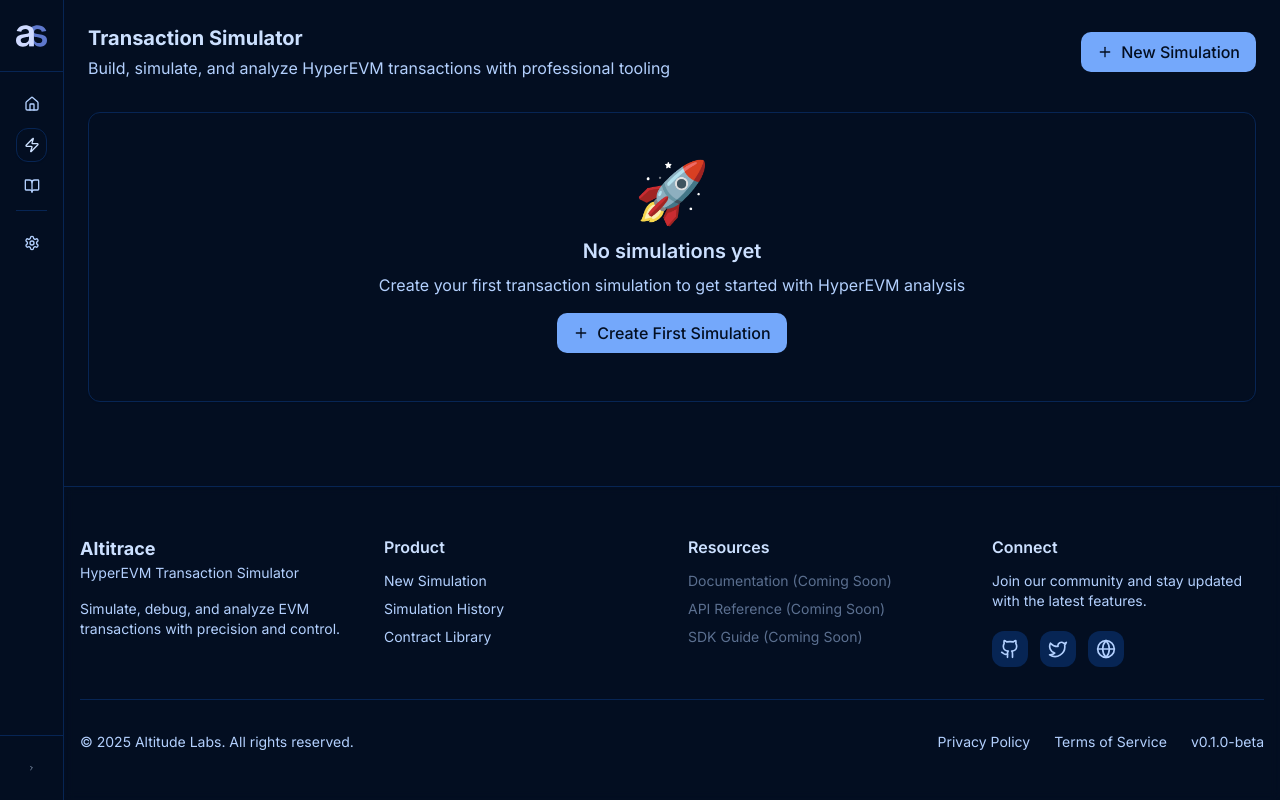
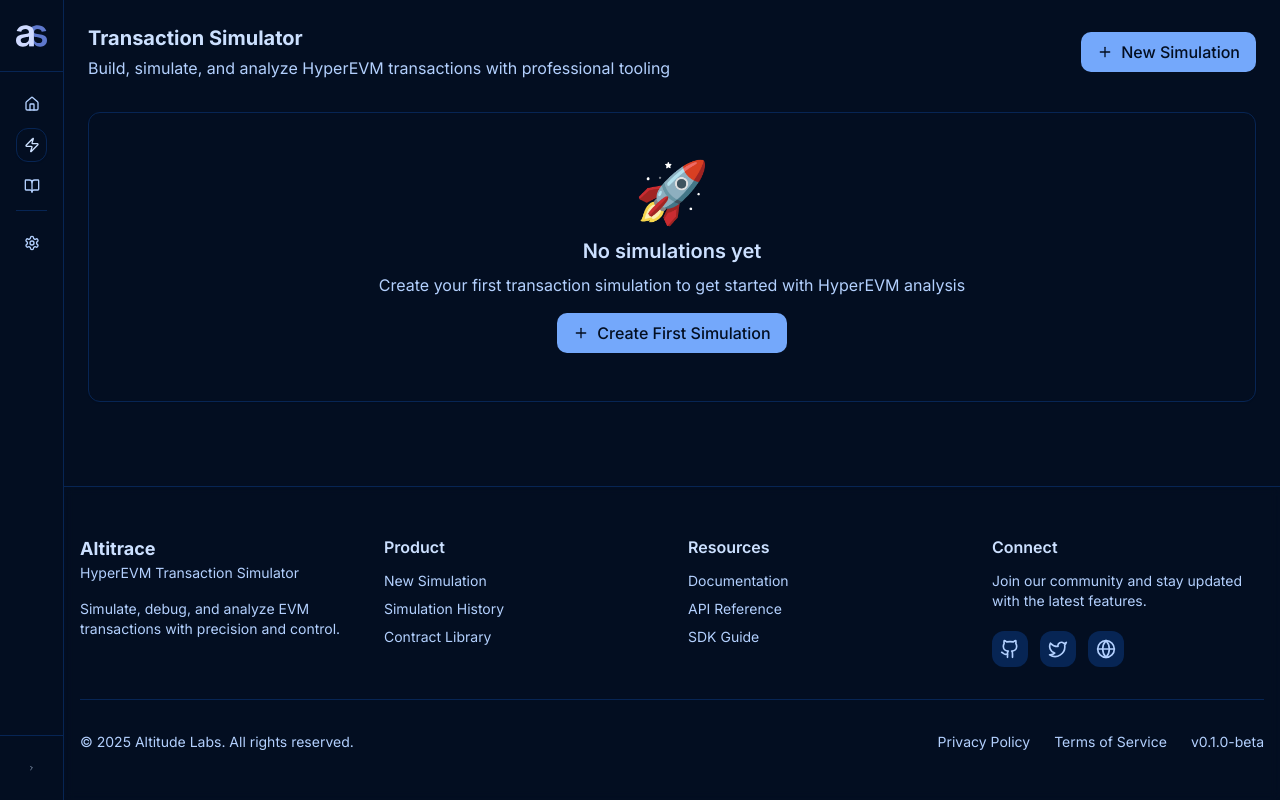
Before and after one commit to altitude-labs/altitrace, a Next.js app in the folder packages/frontend/: page /simulator in a window 1280 px wide. Built offline with nearby package versions, Linux system fonts and the light colour scheme.

Commit message:
update url docs

```diff
--- a/packages/frontend/src/app/page.tsx
+++ b/packages/frontend/src/app/page.tsx
@@ -44,18 +44,17 @@ export default function Home() {
                 View Simulator
               </Button>
             </Link>
+            <a href="https://altitrace.valtitude.xyz/docs" className="w-full sm:w-auto">
               <Button
                 variant="outline"
                 size="lg"
-              className="w-full sm:w-auto text-base sm:text-lg px-8 sm:px-10 py-3 sm:py-4 border-muted-foreground/30 text-muted-foreground opacity-60 font-medium cursor-not-allowed"
-              disabled
+                className="w-full sm:w-auto text-base sm:text-lg px-8 sm:px-10 py-3 sm:py-4 border-brand-light-3/30 text-brand-light-2 hover:bg-brand-light-3/10 font-medium"
               >
                 <BookOpenIcon className="h-4 w-4 sm:h-5 sm:w-5 mr-2" />
-              <span className="hidden sm:inline">
-                Documentation (Coming Soon)
-              </span>
-              <span className="sm:hidden">Docs (Soon)</span>
+                <span className="hidden sm:inline">Documentation</span>
+                <span className="sm:hidden">Docs</span>
               </Button>
+            </a>
           </div>
         </div>
 
--- a/packages/frontend/src/components/layout/Footer.tsx
+++ b/packages/frontend/src/components/layout/Footer.tsx
@@ -58,26 +58,26 @@ export function Footer() {
             <ul className="space-y-2 text-sm text-muted-foreground">
               <li>
                 <a
-                  href="#"
-                  className="hover:text-primary transition-colors opacity-50 cursor-not-allowed"
+                  href="https://altitrace.valtitude.xyz/docs"
+                  className="hover:text-primary transition-colors"
                 >
-                  Documentation (Coming Soon)
+                  Documentation
                 </a>
               </li>
               <li>
                 <a
-                  href="#"
-                  className="hover:text-primary transition-colors opacity-50 cursor-not-allowed"
+                  href="https://altitrace.valtitude.xyz/docs/api"
+                  className="hover:text-primary transition-colors"
                 >
-                  API Reference (Coming Soon)
+                  API Reference
                 </a>
               </li>
               <li>
                 <a
-                  href="#"
-                  className="hover:text-primary transition-colors opacity-50 cursor-not-allowed"
+                  href="https://altitrace.valtitude.xyz/docs/sdk"
+                  className="hover:text-primary transition-colors"
                 >
-                  SDK Guide (Coming Soon)
+                  SDK Guide
                 </a>
               </li>
             </ul>
```
Lines whose indentation alone changed are shown as unchanged.
